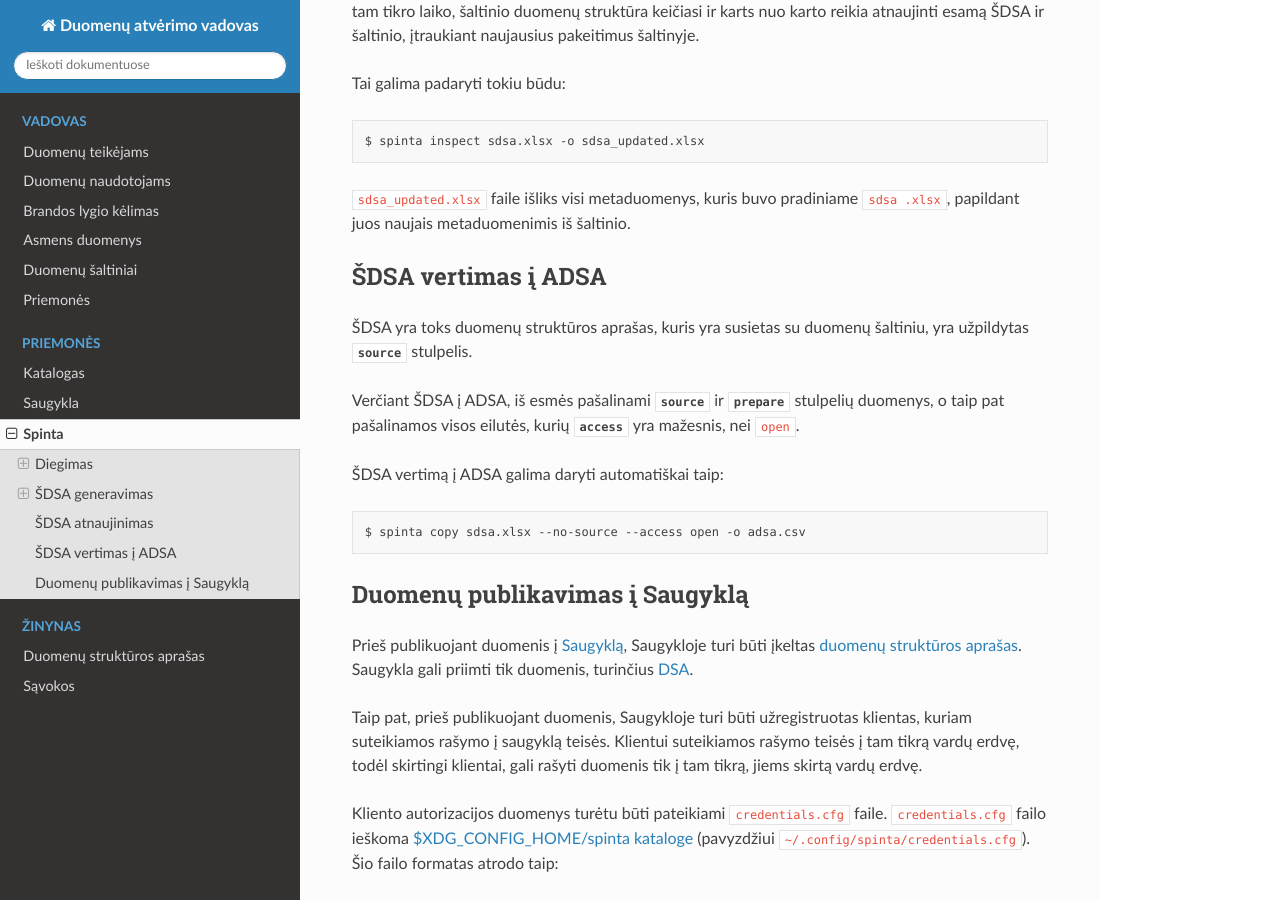
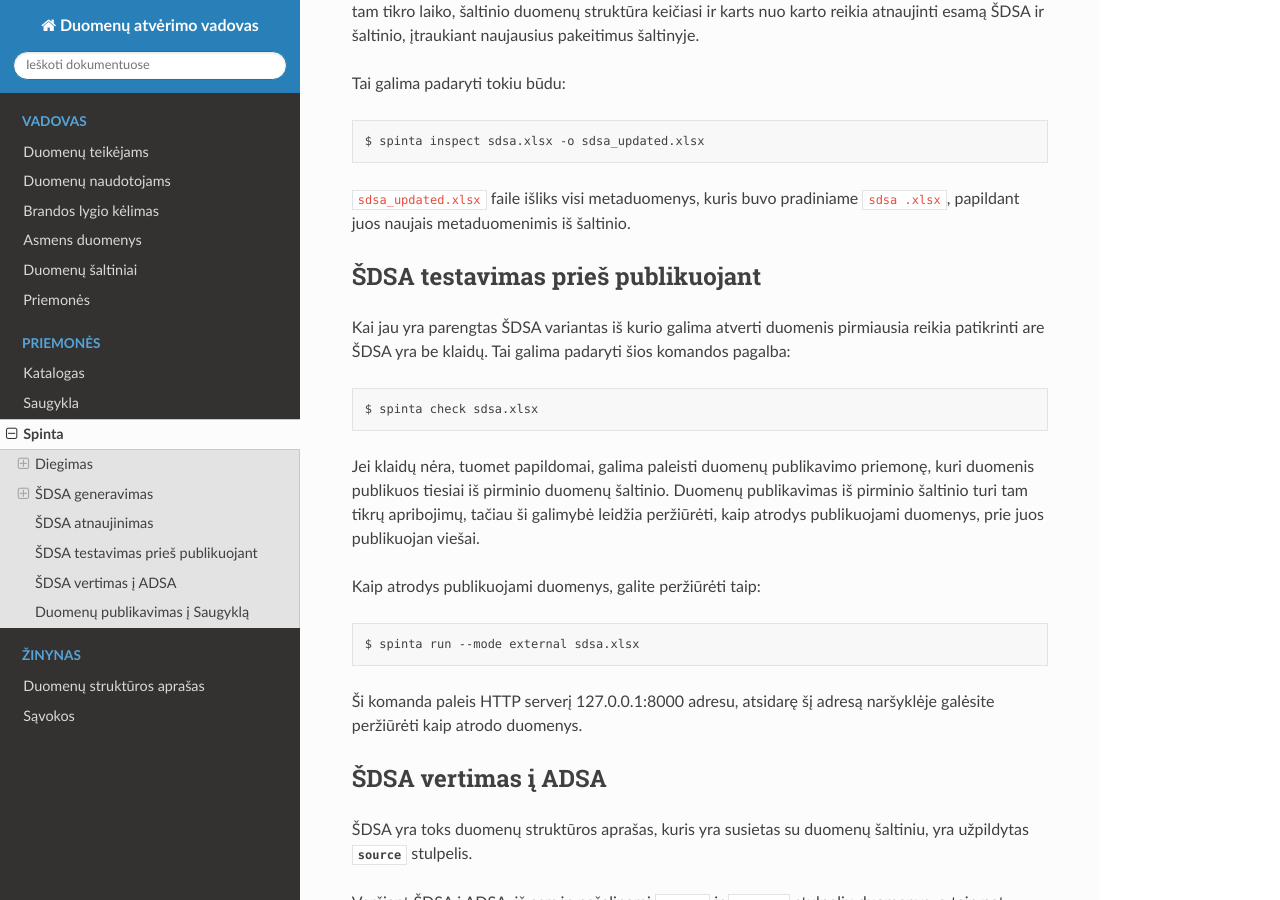
Before and after one commit to atviriduomenys/manifest, a Sphinx documentation site: the page built from docs/spinta.rst, in a window 1280 px wide and 900 px high, scrolled down 10877 px. Built offline with Sphinx 7.4.7 and the Read the Docs theme 2.0.0, drawn with Linux system fonts in a browser that asks for light colours.

Commit message:
Add information about manifest testing
Introduced `spinta run` command.

```diff
--- a/docs/spinta.rst
+++ b/docs/spinta.rst
@@ -650,6 +650,35 @@ Tai galima padaryti tokiu būdu:
 .xlsx`, papildant juos naujais metaduomenimis iš šaltinio.
 
 
+.. _šdsa-testavimas:
+
+ŠDSA testavimas prieš publikuojant
+==================================
+
+Kai jau yra parengtas ŠDSA variantas iš kurio galima atverti duomenis
+pirmiausia reikia patikrinti are ŠDSA yra be klaidų. Tai galima padaryti šios
+komandos pagalba:
+
+.. code-block:: sh
+
+    $ spinta check sdsa.xlsx
+
+Jei klaidų nėra, tuomet papildomai, galima paleisti duomenų publikavimo
+priemonę, kuri duomenis publikuos tiesiai iš pirminio duomenų šaltinio. Duomenų
+publikavimas iš pirminio šaltinio turi tam tikrų apribojimų, tačiau ši galimybė
+leidžia peržiūrėti, kaip atrodys publikuojami duomenys, prie juos publikuojan
+viešai.
+
+Kaip atrodys publikuojami duomenys, galite peržiūrėti taip:
+
+.. code-block:: sh
+
+    $ spinta run --mode external sdsa.xlsx
+
+Ši komanda paleis HTTP serverį 127.0.0.1:8000 adresu, atsidarę šį adresą
+naršyklėje galėsite peržiūrėti kaip atrodo duomenys.
+
+
 .. _šdsa-vertimas-į-adsa:
 
 ŠDSA vertimas į ADSA
```
